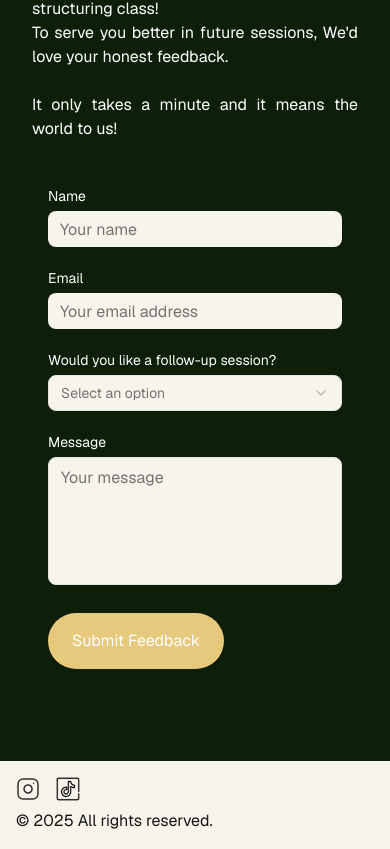
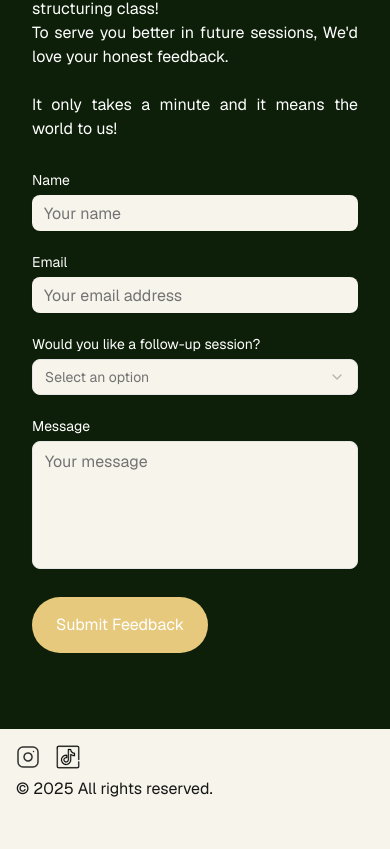
Before and after one commit to emmanuelmacharia/winnie-maingi, a Next.js app: page / in a window 390 px wide. Shown: the part 1725-2574 px from the top of the page. After the commit the page ends 2542 px from the top, so only its background shows below. Built offline with nearby package versions, Linux system fonts and the light colour scheme; no server answers.

Commit message:
align spacing on the form

```diff
--- a/src/components/FeedbackForm.tsx
+++ b/src/components/FeedbackForm.tsx
@@ -61,7 +61,7 @@ const FeedbackForm = () => {
   };
 
   return (
-    <div className="w-full max-w-md p-4">
+    <div className="w-full max-w-md lg:p-4">
       <form onSubmit={handleSubmit} className="flex flex-col gap-4">
         <Label className="-mb-2" htmlFor="name">
           Name
```
